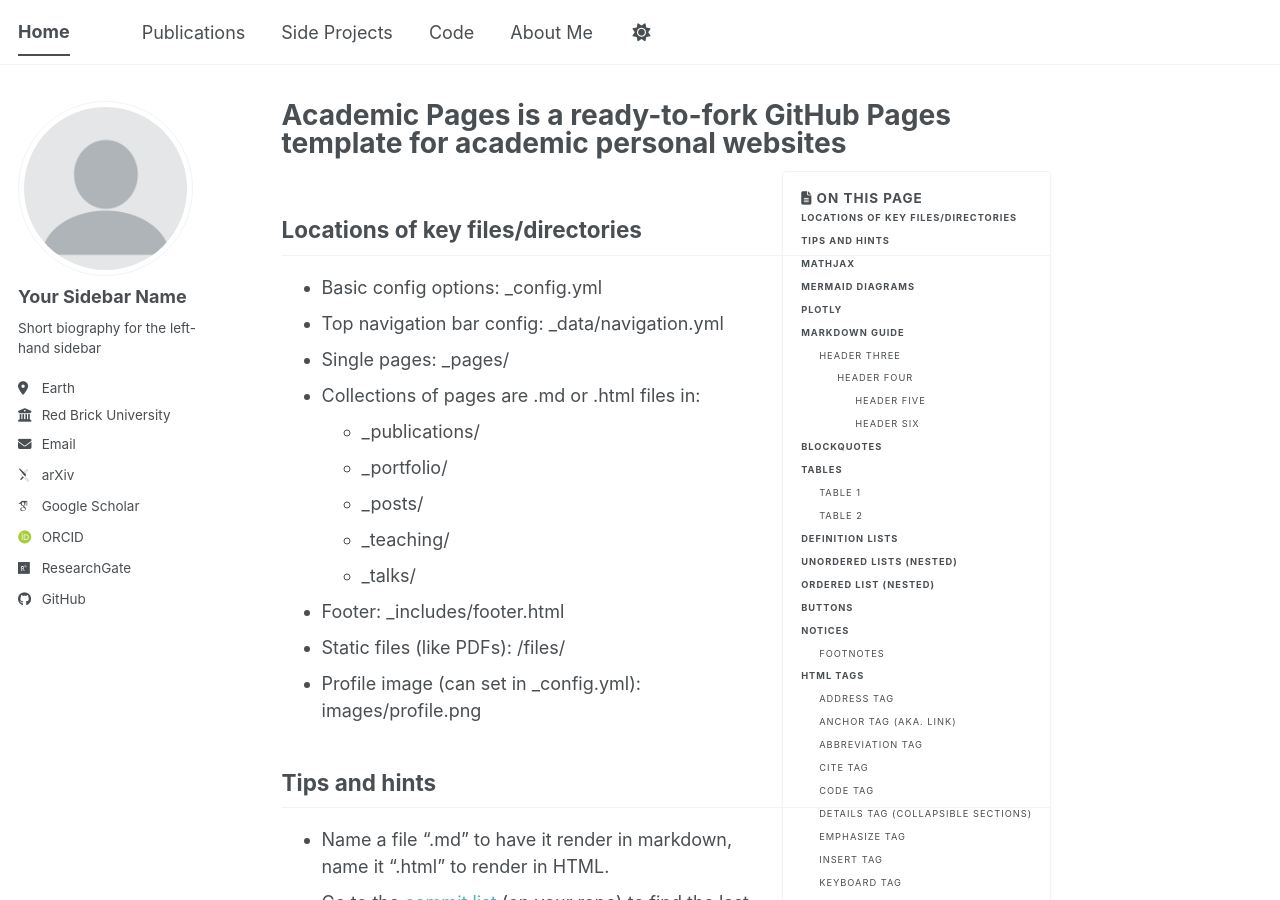
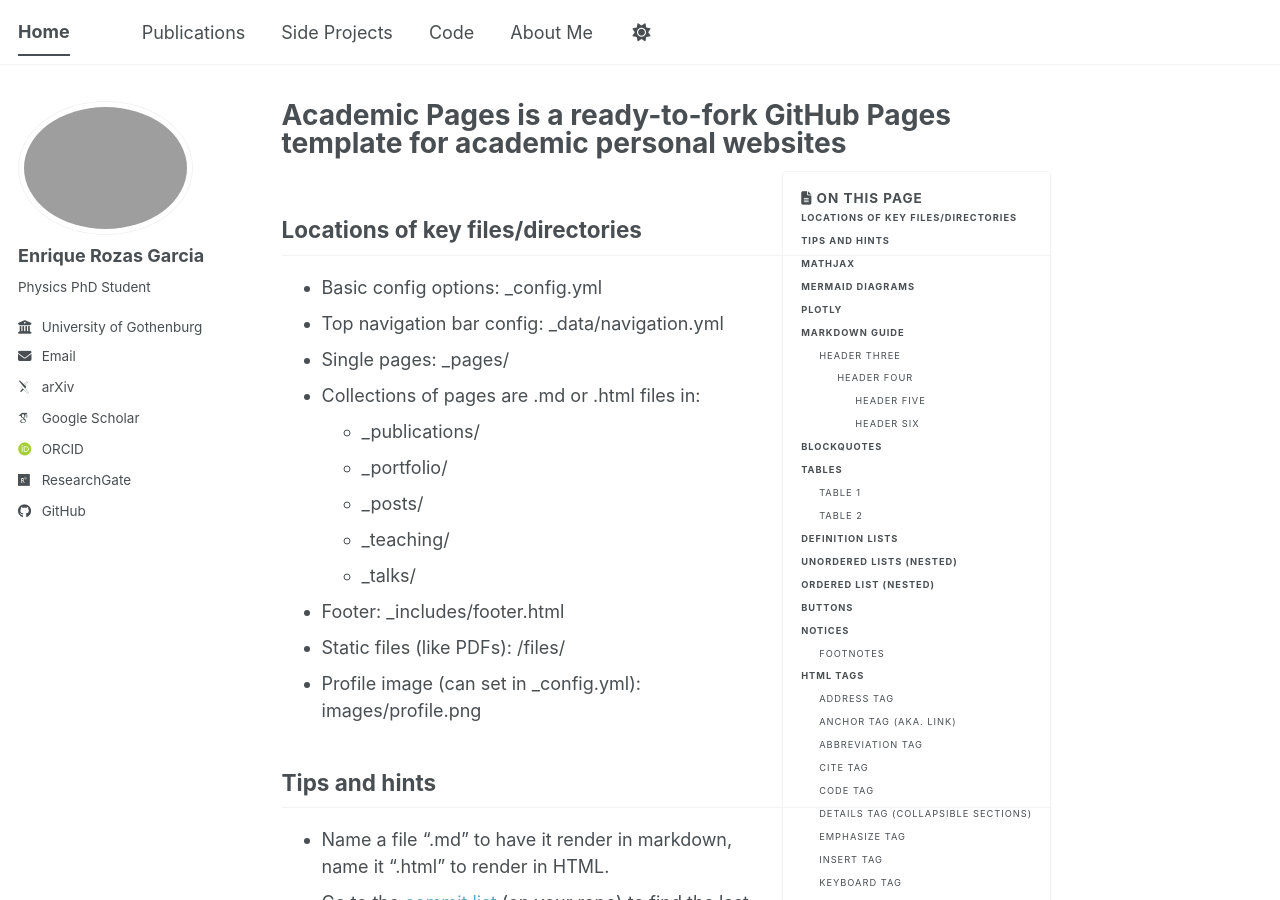
Before and after one commit to EnriqueRG/EnriqueRG.github.io, a Jekyll site: the page built from _pages/front.md, in a window 1280 px wide and 900 px high. Built offline with Jekyll 4.4.1, drawn with Linux system fonts in a browser that asks for light colours; emoji names are drawn with the system emoji font; some web fonts are replaced; a script bundle is joined from its source files by our own code; library files that are not in the unit come from our copies.

Commit message:
Updated author info

```diff
--- a/_config.yml
+++ b/_config.yml
@@ -22,14 +22,14 @@ repository               : "academicpages/academicpages.github.io"
 #               Additional customization can be done by editing /_includes/author-profile.html
 author:
   # Biographic information
-  avatar           : "profile.png"
-  name             : "Your Sidebar Name"
+  avatar           : "profile.JPG"
+  name             : "Enrique Rozas Garcia"
   pronouns         : # example: "she/her"
-  bio              : "Short biography for the left-hand sidebar"
-  location         : "Earth"
-  employer         : "Red Brick University"
+  bio              : "Physics PhD Student"
+  location         : # "Earth"
+  employer         : "University of Gothenburg"
   uri              : # URL
-  email            : "none@example.org"
+  email            : "enrique.rozas.garcia@physics.gu.se"
 
   # Academic websites
   academia         : # URL
```
Also changed, not shown: images/profile.png (deleted), 1 other file.
